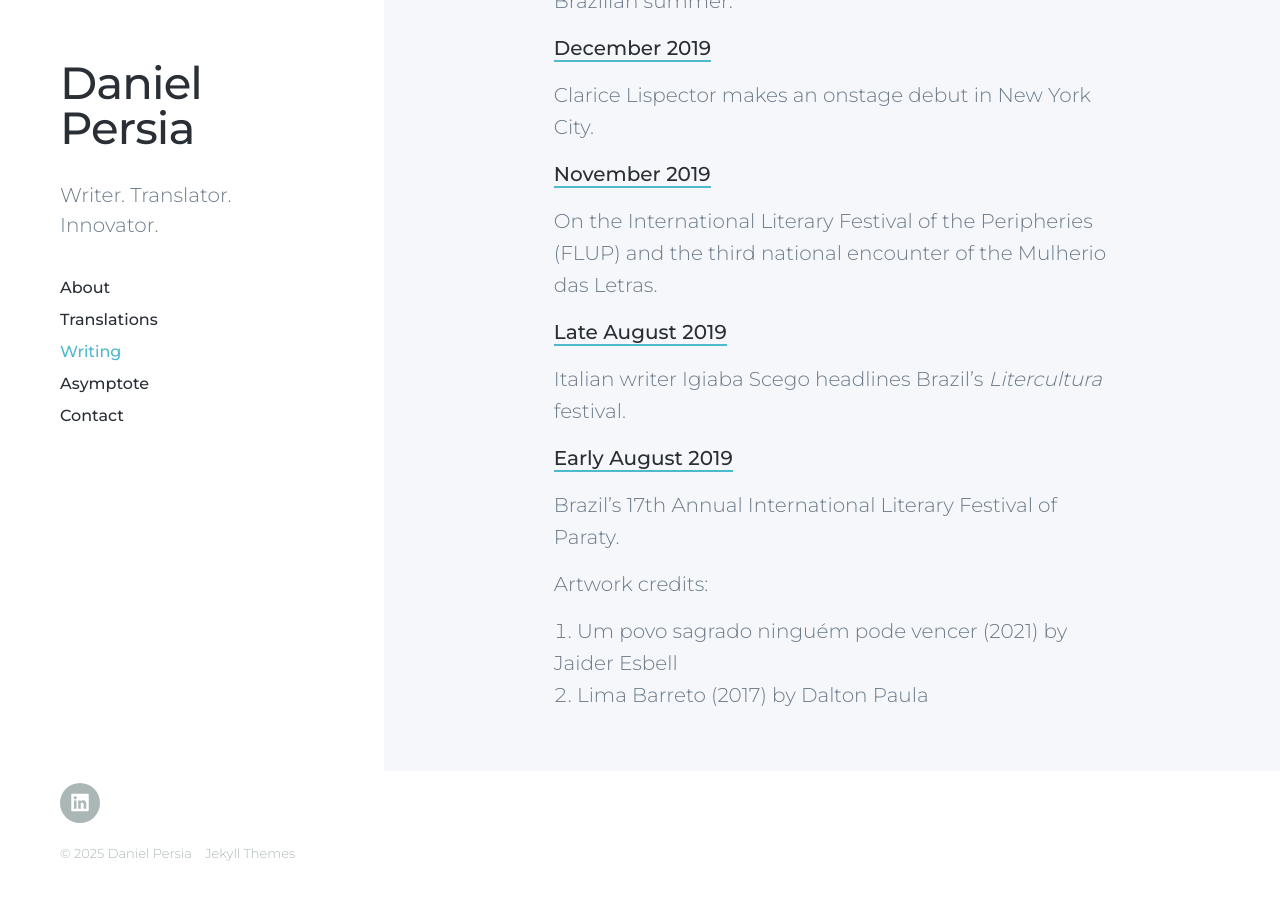
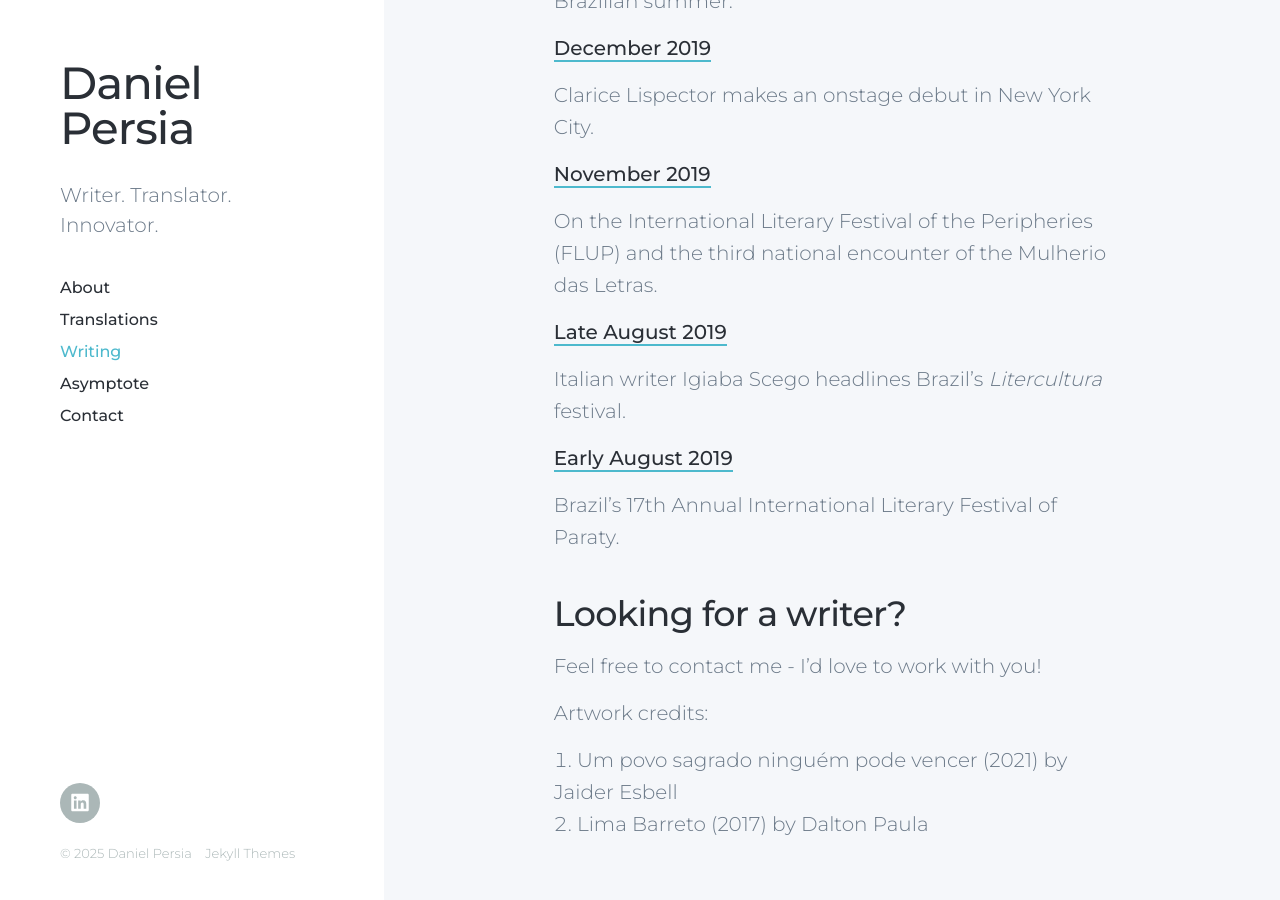
Before and after one commit to danielpersia/danielpersia.github.io, a Jekyll site: the page built from _pages/writing.md, in a window 1280 px wide and 900 px high, scrolled down 9199 px. Built offline with Jekyll 4.4.1, drawn with Linux system fonts in a browser that asks for light colours; nearby versions of some CDN libraries.

Commit message:
Update writing.md

```diff
--- a/_pages/writing.md
+++ b/_pages/writing.md
@@ -192,6 +192,11 @@ Italian writer Igiaba Scego headlines Brazil's *Litercultura* festival.
 
 Brazil's 17th Annual International Literary Festival of Paraty.
 
+## Looking for a writer?
+
+Feel free to contact me - I'd love to work with you!
+
+
 Artwork credits:
 <br>
 1. Um povo sagrado ninguém pode vencer (2021) by Jaider Esbell
```
